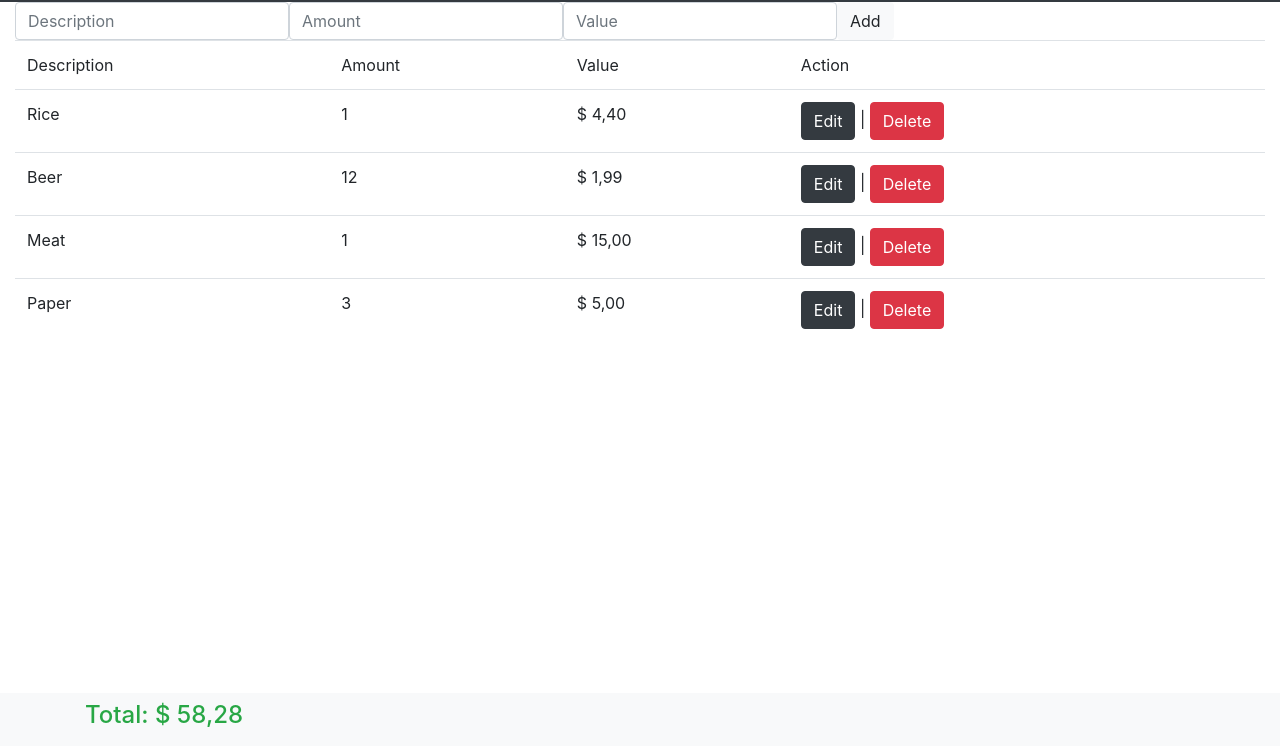
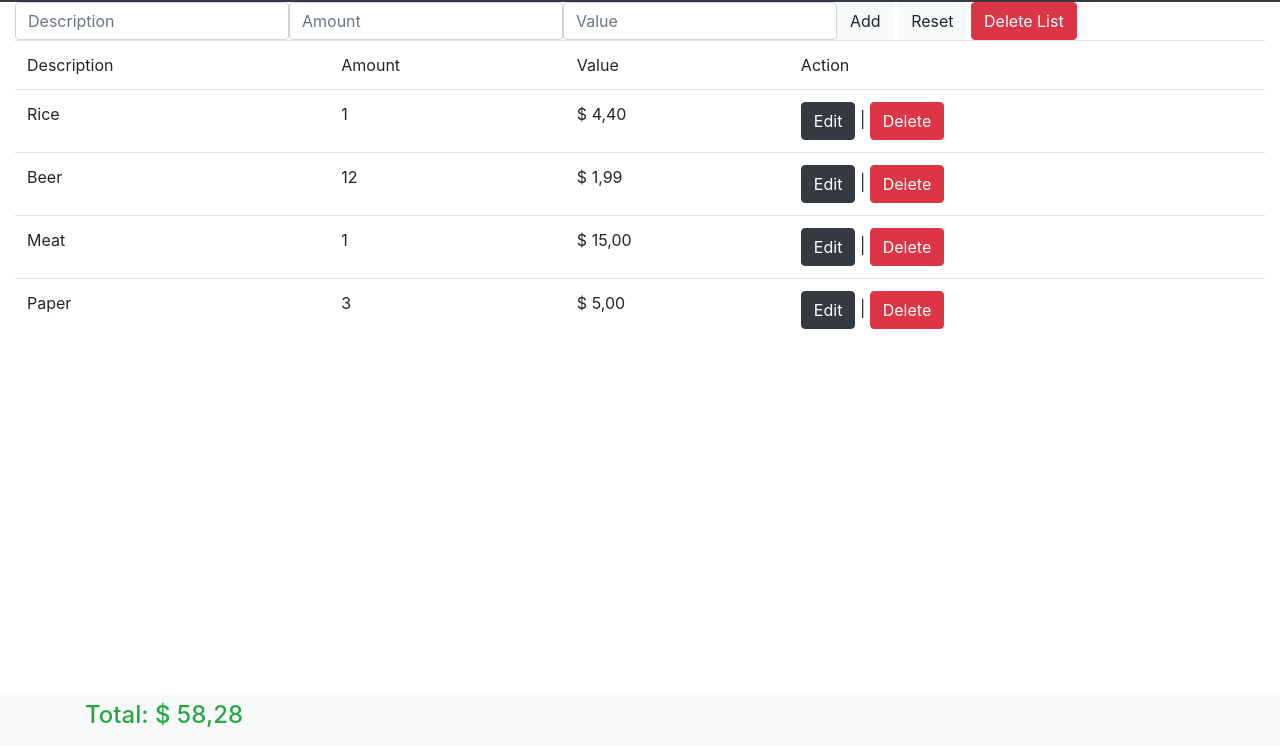
Before and after one commit to jsilva23/shopping-control-with-javascript, a plain HTML site: page index.html in a window 1280 px wide. Shown: the part 54-800 px from the top of the page. Drawn offline with Linux system fonts and the light colour scheme.

Commit message:
Reset and delete list

```diff
--- a/index.html
+++ b/index.html
@@ -31,7 +31,12 @@
                 <button onclick="updateData()" class="btn btn-light">Save</button>
                 <button onclick="resetForm()" class="btn btn-light">Cancel</button>
             </samp>
-            <button id="btnAdd" onclick="addData()" class="btn btn-light">Add</button>
+            <span id="btnAdd">
+                <button onclick="addData()" class="btn btn-light">Add</button>
+                <button onclick="resetForm()" class="btn btn-light">Reset</button>
+                <button onclick="deleteList()" class="btn btn-danger">Delete List</button>
+            </span>
+
         </div>
 
         <div id="errors" style="display: none;"></div>
--- a/js/main.js
+++ b/js/main.js
@@ -151,4 +151,11 @@ function validation() {
     }
 }
 
+function deleteList() {
+    if (confirm('Delete this list?')) {
+        list = [];
+        setList(list);
+    }
+}
+
 setList(list);
```
